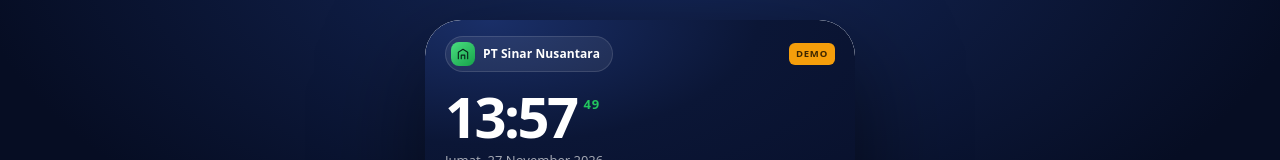
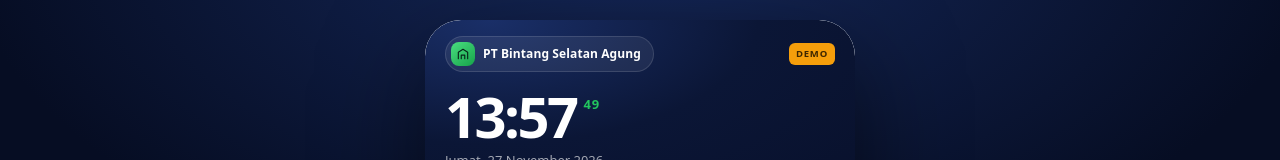
Before and after one commit to bsadev6/bsa-absensi, a website with bundled scripts: page index.html in a window 1280 px wide. Shown: the top 160 px of the page. Built offline with nearby package versions, Linux system fonts and the light colour scheme.

Commit message:
perbaikan nama company

```diff
--- a/config.js
+++ b/config.js
@@ -12,7 +12,7 @@ window.APP_CONFIG = {
   DEMO_MODE: true,
 
   TIMEZONE: "Asia/Jakarta",
-  COMPANY_NAME: "PT Sinar Nusantara",
+  COMPANY_NAME: "PT Bintang Selatan Agung",
 
   SHIFT: {
     start: "08:00",
--- a/index.html
+++ b/index.html
@@ -5,7 +5,7 @@
   <meta name="viewport" content="width=device-width, initial-scale=1, viewport-fit=cover">
   <meta name="color-scheme" content="light">
   <meta name="theme-color" content="#0A1431">
-  <title>Presensi — PT Sinar Nusantara</title>
+  <title>Presensi — PT Bintang Selatan Agung</title>
 
   <link rel="stylesheet" href="vendor/bootstrap.min.css">
   <link rel="stylesheet" href="css/tokens.css">
```
